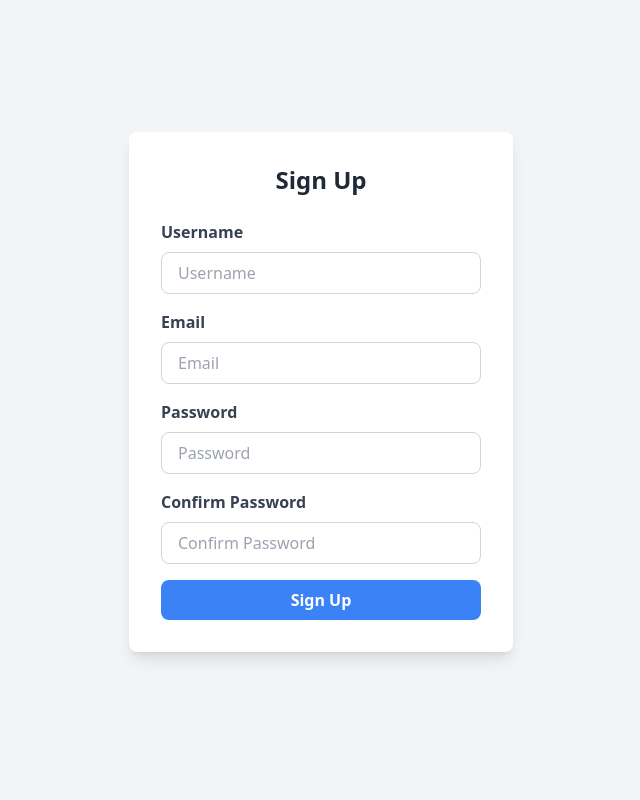
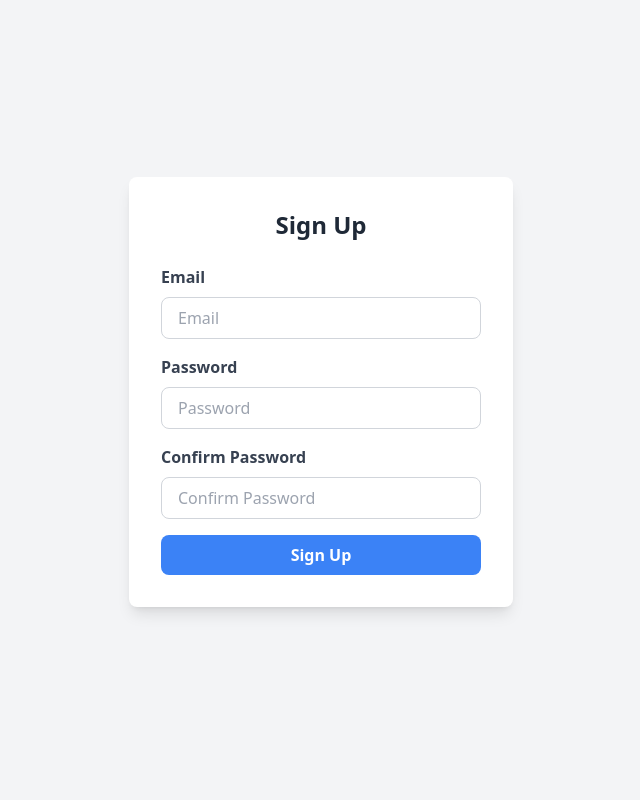
Before and after one commit to MrSinaMaleki/Online-coffee-shop, a Django app: page /account/signup/ in a window 1280 px wide. Shown: the whole page, without its empty margins (319-959 px from the left). Run offline with Django 5.2, Linux system fonts and the light colour scheme; data that the repository does not hold is empty; some libraries are stand-ins or nearby versions.

Commit message:
Front-end and superuser creation removal of username

```diff
--- a/account/models.py
+++ b/account/models.py
@@ -19,7 +19,7 @@ class CustomUserManager(BaseUserManager):
     def normalize_email(self, email):
         return super().normalize_email(email)
 
-    def create_user(self, email, password=None,username=None, **extra_fields):
+    def create_user(self, email, password=None,**extra_fields):
         if not email:
             raise ValueError('The Email field must be set')
         email = self.normalize_email(email)
@@ -43,7 +43,7 @@ class CustomUserManager(BaseUserManager):
 
 class User(AbstractUser, LogicalMixin):
     email = models.EmailField(unique=True, help_text="User email(Used for auth)")
-    # username = models.CharField(max_length=50, unique=True)
+    username = None
     # first_name = models.CharField(max_length=50)
     # last_name = models.CharField(max_length=50)
     phone = models.CharField(max_length=11, help_text="max number = 11 char",null=True, blank=True)
@@ -55,7 +55,7 @@ class User(AbstractUser, LogicalMixin):
     USERNAME_FIELD = 'email'
     REQUIRED_FIELDS = []
 
-    # objects = CustomUserManager()
+    objects = CustomUserManager()
 
 
     def __str__(self):
--- a/account/serializers.py
+++ b/account/serializers.py
@@ -15,7 +15,7 @@ class CustomUserSerializer(serializers.ModelSerializer):
 
     class Meta:
         model = User
-        fields = ['username', 'email', 'password', 'password2']
+        fields = ['email', 'password', 'password2']
 
     def validate(self, data):
         print(data)
@@ -33,7 +33,7 @@ class CustomUserSerializer(serializers.ModelSerializer):
         password = validated_data.pop('password')
         validated_data.pop('password2')
 
-        human = User.objects.create_user(username=validated_data['username'], password=password,
+        human = User.objects.create_user(password=password,
                                           email=validated_data['email'])
         return human
 
--- a/template/_base.html
+++ b/template/_base.html
@@ -4,6 +4,7 @@
     {% load static %}
     <title>{% block title %}online shop{% endblock %}</title>
     <link rel="stylesheet" href="{% static 'css/cssMain.css' %}">
+    <link href="https://cdn.jsdelivr.net/npm/bootstrap@5.3.3/dist/css/bootstrap.min.css" rel="stylesheet" integrity="sha384-QWTKZyjpPEjISv5WaRU9OFeRpok6YctnYmDr5pNlyT2bRjXh0JMhjY6hW+ALEwIH" crossorigin="anonymous">
     <script src="https://cdn.tailwindcss.com"></script>
     <style>
 
--- a/template/account/profile.html
+++ b/template/account/profile.html
@@ -131,7 +131,7 @@
 
 
                 document.getElementById('fullName').textContent = data.first_name + ' ' + data.last_name;
-                document.getElementById('username').textContent = '@' + data.username;
+                {#document.getElementById('username').textContent = '@' + data.username;#}
                 document.getElementById('email').textContent = data.email;
                 document.getElementById('phone').textContent = data.phone || 'Not Provided';
                 document.getElementById('gender').textContent = data.gender || 'Not Provided';
--- a/template/account/signin.html
+++ b/template/account/signin.html
@@ -13,10 +13,7 @@
 
         <h2 class="text-2xl font-bold text-gray-800 text-center mb-6">Sign Up</h2>
 
-        <div class="mb-4">
-            <label for="username" class="block text-gray-700 font-semibold mb-2">Username</label>
-            <input type="text" name="username" placeholder="Username" id="username" class="w-full px-4 py-2 border border-gray-300 rounded-lg focus:outline-none focus:ring-2 focus:ring-blue-500" required>
-        </div>
+
 
         <div class="mb-4">
             <label for="email" class="block text-gray-700 font-semibold mb-2">Email</label>
```
Also changed, not shown: account/migrations/0001_initial.py, account/migrations/0002_alter_user_managers_alter_user_phone.py (deleted), account/migrations/0003_alter_user_phone.py (deleted), comment/migrations/0001_initial.py, favorite/migrations/0001_initial.py, order/migrations/0001_initial.py, product/migrations/0001_initial.py.
